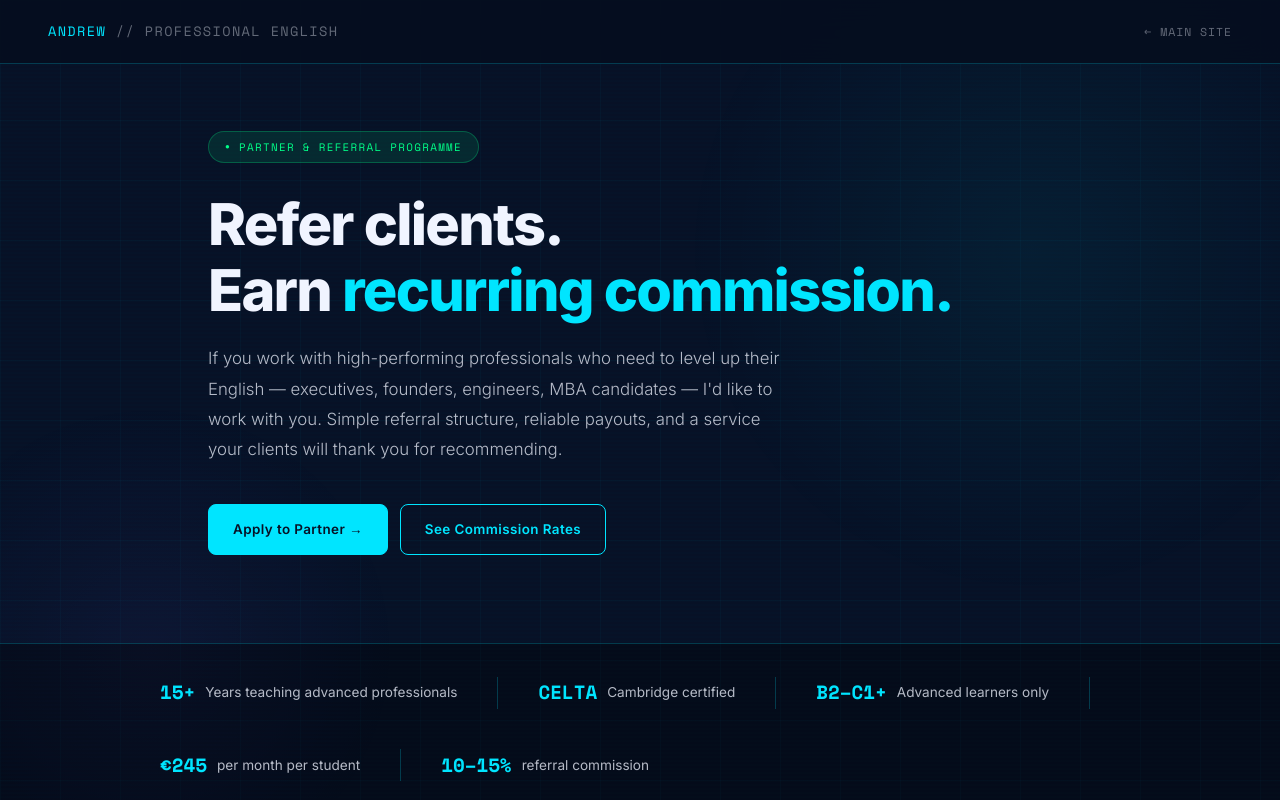
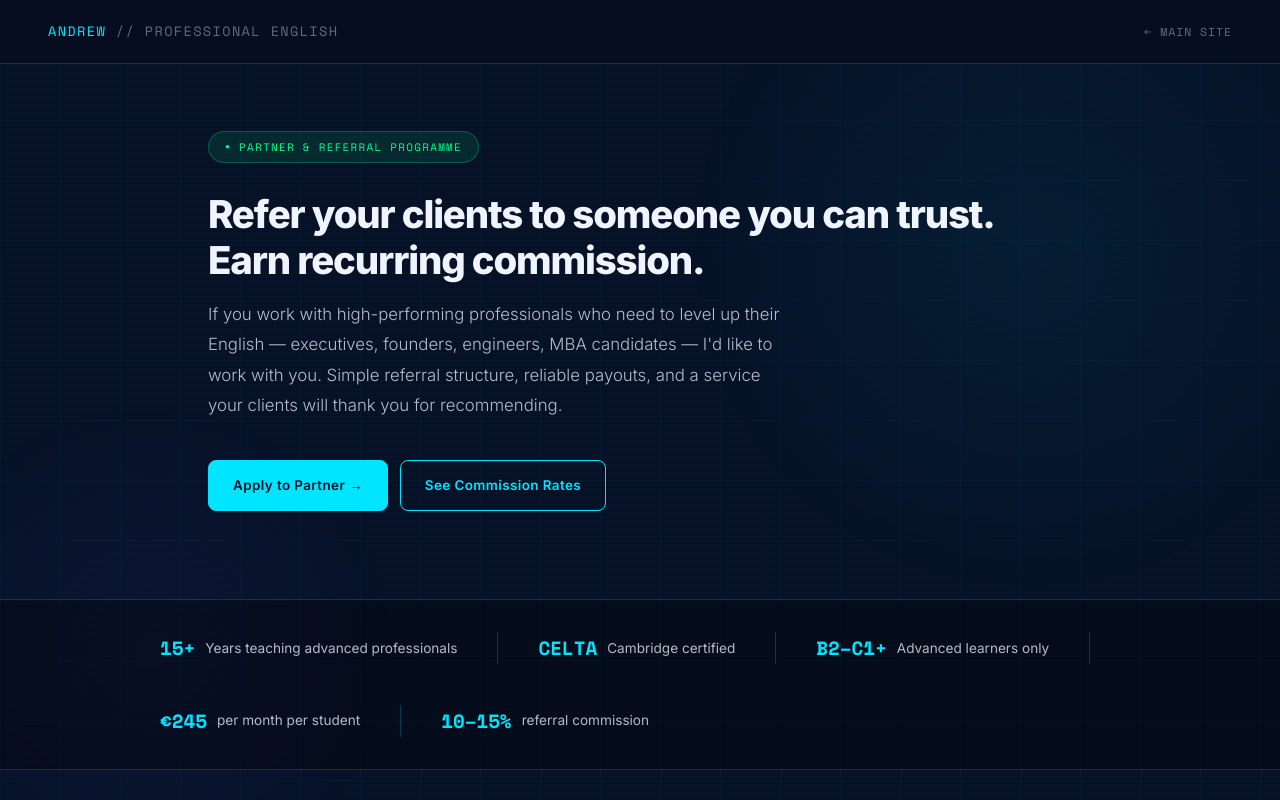
Before and after one commit to fluencyandrew/fluencyandrew, a plain HTML site: page referral_1.html in a window 1280 px wide. Shown: the top 800 px of the page. Drawn offline with nearby package versions, Linux system fonts and the light colour scheme.

Commit message:
Update referral_1.html

```diff
--- a/referral_1.html
+++ b/referral_1.html
@@ -286,7 +286,7 @@ footer a { color:var(--cyan); text-decoration:none; }
 <!-- HERO -->
 <div class="hero">
   <div class="hero-tag">Partner & Referral Programme</div>
-  <h1>Refer clients.<br>Earn <span class="accent">recurring commission.</span></h1>
+  <h2>Refer your clients to someone you can trust.<br>Earn <span class="accent">recurring commission.</span></h2>
   <p class="hero-sub">If you work with high-performing professionals who need to level up their English — executives, founders, engineers, MBA candidates — I'd like to work with you. Simple referral structure, reliable payouts, and a service your clients will thank you for recommending.</p>
   <div class="hero-ctas">
     <a href="#apply" class="btn btn-cyan">Apply to Partner →</a>
```
